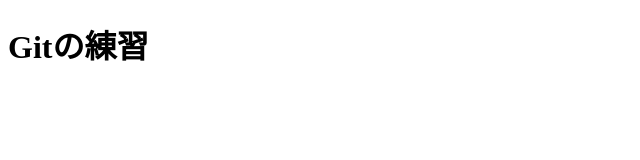
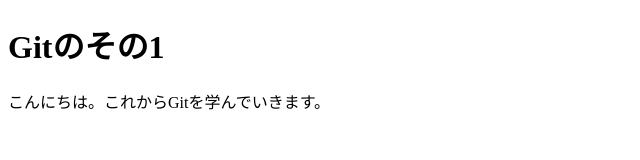
Before and after one commit to akapi83/0321_git, a plain HTML site: page index.html in a window 1280 px wide. Shown: the whole page, without its empty margins (0-640 px from the left). Drawn offline with Linux system fonts and the light colour scheme.

Commit message:
文言を追加、修正

```diff
--- a/index.html
+++ b/index.html
@@ -6,6 +6,7 @@
   <title>Gitの練習</title>
 </head>
 <body>
-  <h1>Gitの練習</h1>
+  <h1>Gitのその1</h1>
+  <p>こんにちは。これからGitを学んでいきます。</p>
 </body>
 </html>
```
